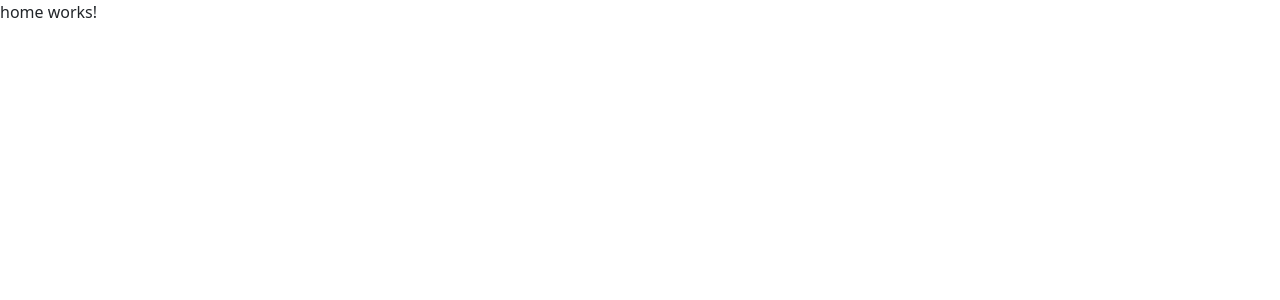
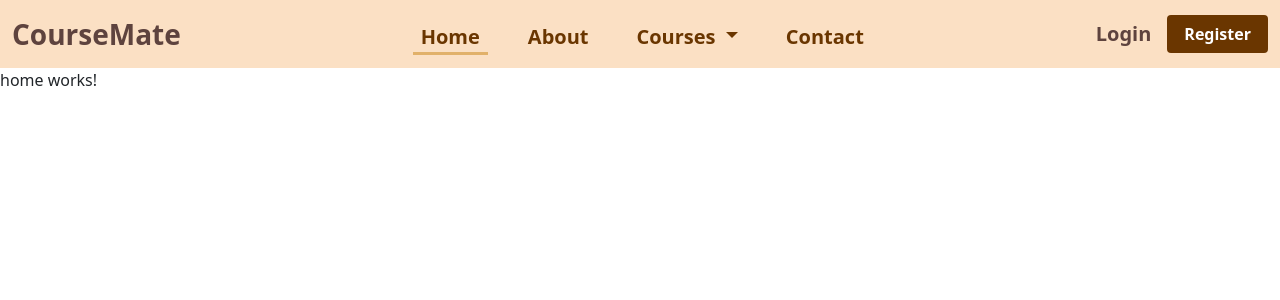
Before and after one commit to pujalakhe/CourseRecom-Frontend-, an Angular app: page /home in a window 1280 px wide. Shown: the top 300 px of the page. Built offline with nearby package versions, Linux system fonts and the light colour scheme.

Commit message:
feat:add navbar component to home component

```diff
--- a/src/app/components/home/home.component.html
+++ b/src/app/components/home/home.component.html
@@ -1 +1,2 @@
+<app-navbar></app-navbar>
 <p>home works!</p>
```
Also changed, not shown: src/app/components/home/home.component.ts (+4 -5 lines).
